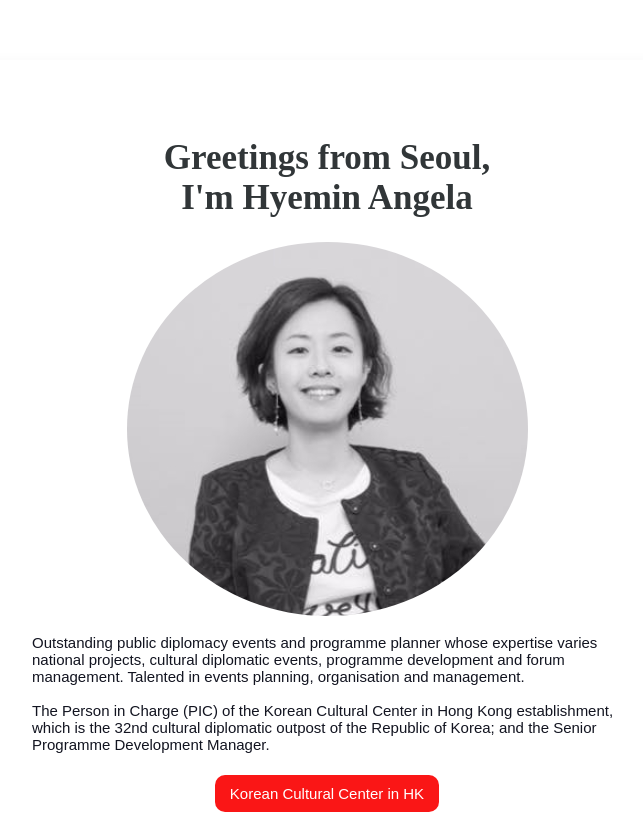
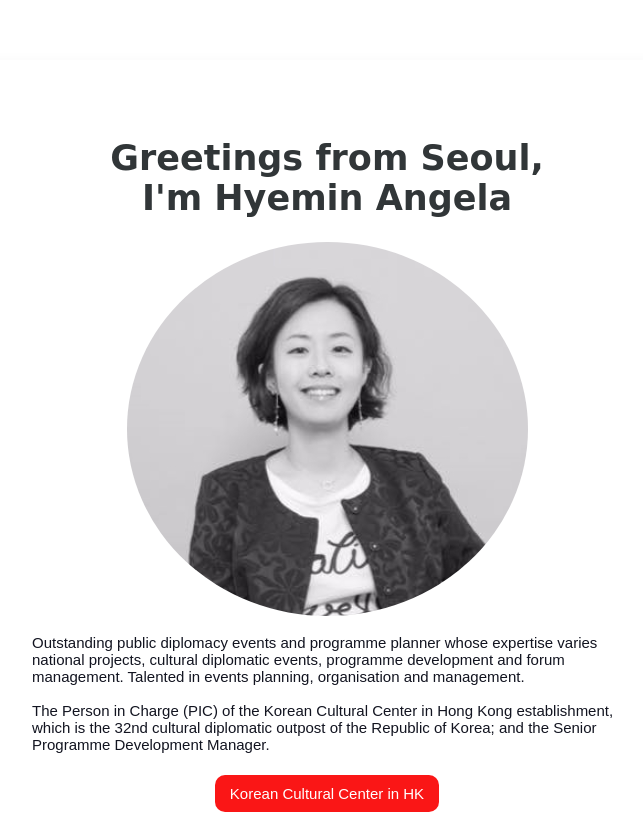
Before and after one commit to Hyemin-Angela-Kang/my-profile, a plain HTML site: page index.html in a window 1280 px wide. Shown: the top 815 px of the page, without its empty margins (313-956 px from the left). Drawn offline with Linux system fonts and the light colour scheme.

Commit message:
Add files via upload

```diff
--- a/style.css
+++ b/style.css
@@ -12,10 +12,10 @@ body{
 }
 
 h1{
-	font-family: 'Spectral', serif;
+	font-family: 'Galada', cursive;
 	color: #313638;
 	font-size: 35px;
-	font-weight: extra-bold;
+	font-weight: bolder;
 	text-align: center;
 	}
 	a{
```
